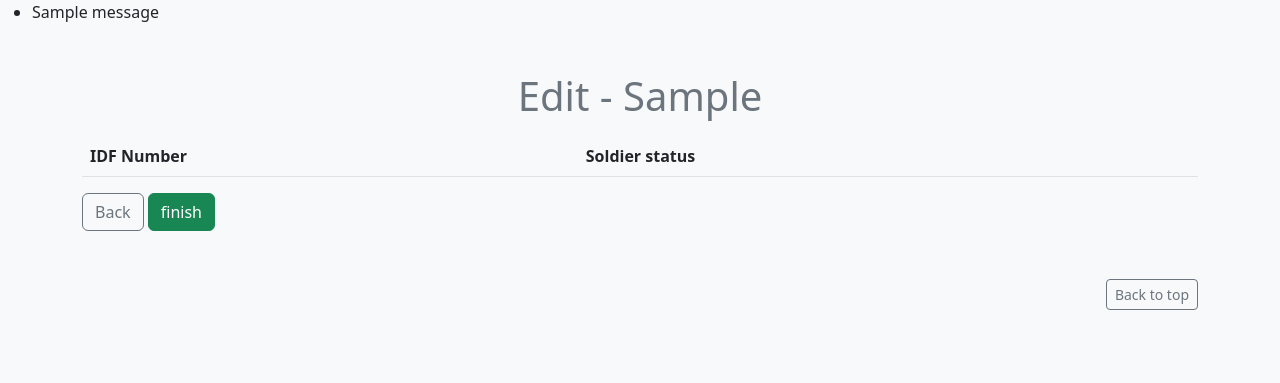
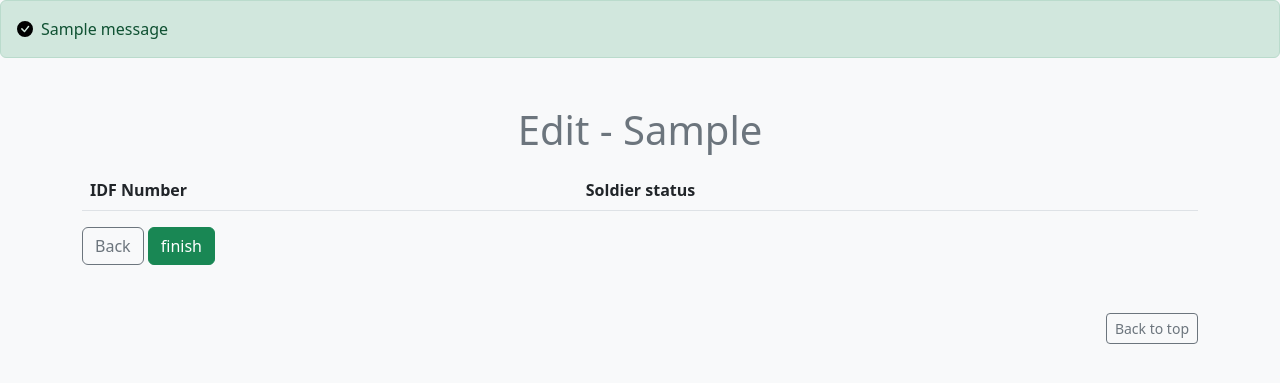
Before and after one commit to AmitHauzer/gibush-management, a Django app: page /barors/1/editround/ in a window 1280 px wide. Shown: the part 64-447 px from the top of the page. Run offline with Django 4.2, Linux system fonts and the light colour scheme; tables that the repository leaves empty hold one stand-in row (values such as "Sample post"); one stand-in notice (Sample message) is shown; lists and menus that the app fills with data are empty.

Commit message:
refactor: messages

```diff
--- a/templates/include/messages.html
+++ b/templates/include/messages.html
@@ -1,7 +1,22 @@
 {% if messages %}
-  <ul class="messages">
+{% load static %}
     {% for message in messages %}
-    <li {% if message.tags %} class="{{ message.tags }}" {% endif %}>{{ message }}</li>
+        {% if message.level == DEFAULT_MESSAGE_LEVELS.INFO %}
+        <div class="alert alert-primary">
+          <img class="bi flex-shrink-0 me-2" src="{% static 'icons/messages_icons/info.svg' %}" alt="">{{ message }}
+        </div>
+        {% elif message.level == DEFAULT_MESSAGE_LEVELS.SUCCESS %}
+        <div class="alert alert-success">
+          <img class="bi flex-shrink-0 me-2" src="{% static 'icons/messages_icons/success.svg' %}" alt="">{{ message }}
+        </div>
+        {% elif message.level == DEFAULT_MESSAGE_LEVELS.WARNING %}
+        <div class="alert alert-warning ">
+          <img class="bi flex-shrink-0 me-2" src="{% static 'icons/messages_icons/error.svg' %}" alt="">{{ message }}
+        </div>
+        {% elif message.level == DEFAULT_MESSAGE_LEVELS.ERROR %}
+        <div class="alert alert-danger">
+          <img class="bi flex-shrink-0 me-2" src="{% static 'icons/messages_icons/error.svg' %}" alt="">{{ message }}
+        </div>
+        {% endif %}
     {% endfor %}
-  </ul>
-  {% endif %}
+{% endif %}
```
